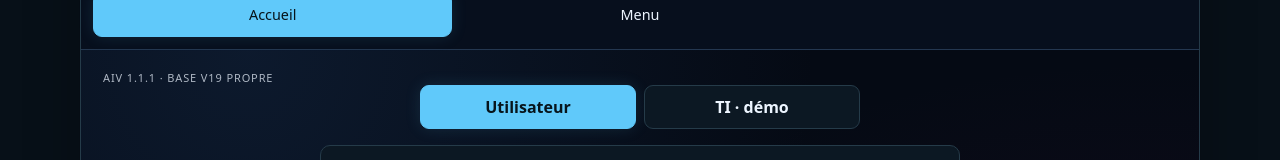
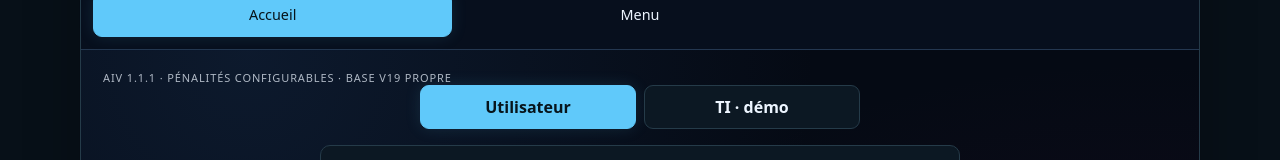
Before and after one commit to willingemy-byte/My-Friend-Qjan, a plain HTML site: page aiv-v19/app/src/main/assets/journal.html in a window 1280 px wide. Shown: the part 178-338 px from the top of the page. Drawn offline with Linux system fonts and the light colour scheme.

Commit message:
build: keep V19 verification marker on AIV 1.1.1

```diff
--- a/aiv-v19/app/src/main/assets/journal.html
+++ b/aiv-v19/app/src/main/assets/journal.html
@@ -240,7 +240,7 @@
     <button type="button" data-jc-tab="menu" aria-pressed="false" aria-controls="jc-pane-menu">Menu</button>
   </nav>
   <section class="jc-pane jc-home" id="jc-pane-home" aria-label="Accueil AIV">
-    <p class="jc-clean-build-tag" aria-label="Version de compilation">AIV 1.1.1 · BASE V19 PROPRE</p>
+    <p class="jc-clean-build-tag" aria-label="Version de compilation">AIV 1.1.1 · PÉNALITÉS CONFIGURABLES · BASE V19 PROPRE</p>
     <div class="jc-view-switch" aria-label="Choisir la vue de démonstration">
       <button type="button" id="jc-mode-user" aria-pressed="true">Utilisateur</button>
       <button type="button" id="jc-mode-ti" aria-pressed="false">TI · démo</button>
```
